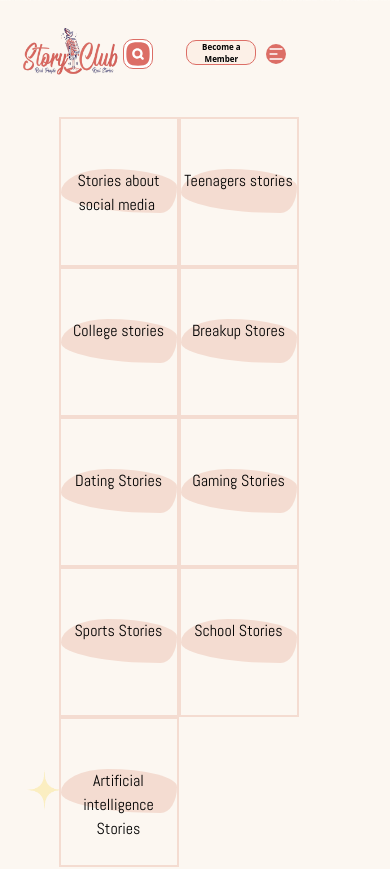
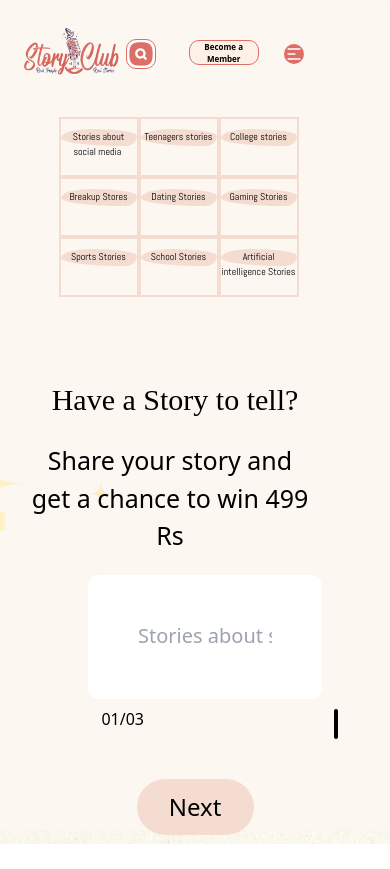
Before and after one commit to Thameem6369538954/Story-Club, a React (Create React App) app: page /StFrstpage in a window 390 px wide. Shown: the top 869 px of the page. Built offline with nearby package versions, Linux system fonts and the light colour scheme; a web font is replaced by a local one.

Commit message:
forth-first commit

```diff
--- a/src/StorytellerComponents/StA/StFrstpage.css
+++ b/src/StorytellerComponents/StA/StFrstpage.css
@@ -107,6 +107,17 @@ font-family: 'PT Serif Caption', serif;
         flex-direction: column-reverse;
 
     }
+    .box p{
+
+        background-color: #f4dcd1;
+        border-radius: 40% 60% 14% 86% / 53% 41% 59% 47% ;
+        height: 30%;
+        margin-top: 10px;
+        color:black;
+        font-size: 10px;
+        font-family: 'Abel', sans-serif;
+
+    }
     .sta-tragentropp-box{
         width: 80%;
         display: flex;
@@ -139,16 +150,17 @@ font-family: 'PT Serif Caption', serif;
 
         }
         .box{
-            height: 150px;
-            width: 120px;
+            height: 60px;
+            width: 80px;
             border: 2px solid  #f4dcd1;
         }
         .headeing{
-            height: 160vh;
+            height: 100vh;
             width: 100%;
             background-image: url('./Hdrbg.jpg');
             background-position: center;
             background-size: cover;
+            position: relative;
         }
 }
 
--- a/src/css/Navbar.css
+++ b/src/css/Navbar.css
@@ -110,7 +110,7 @@ nav button{
   .nav-icons{
     display: block;
     z-index: 3;
-    margin: 10px;
+    margin-left: 25px;
   }
   .close{
     position: absolute;
--- a/src/css/Workshop.css
+++ b/src/css/Workshop.css
@@ -99,7 +99,7 @@ margin-left: 20%;
     .workshop-main h1{
         position: absolute;
         margin-top: 30%;
-        margin-left: -4%;
+        margin-left: 5%;
         font-size: 30px;
 
     }
```
